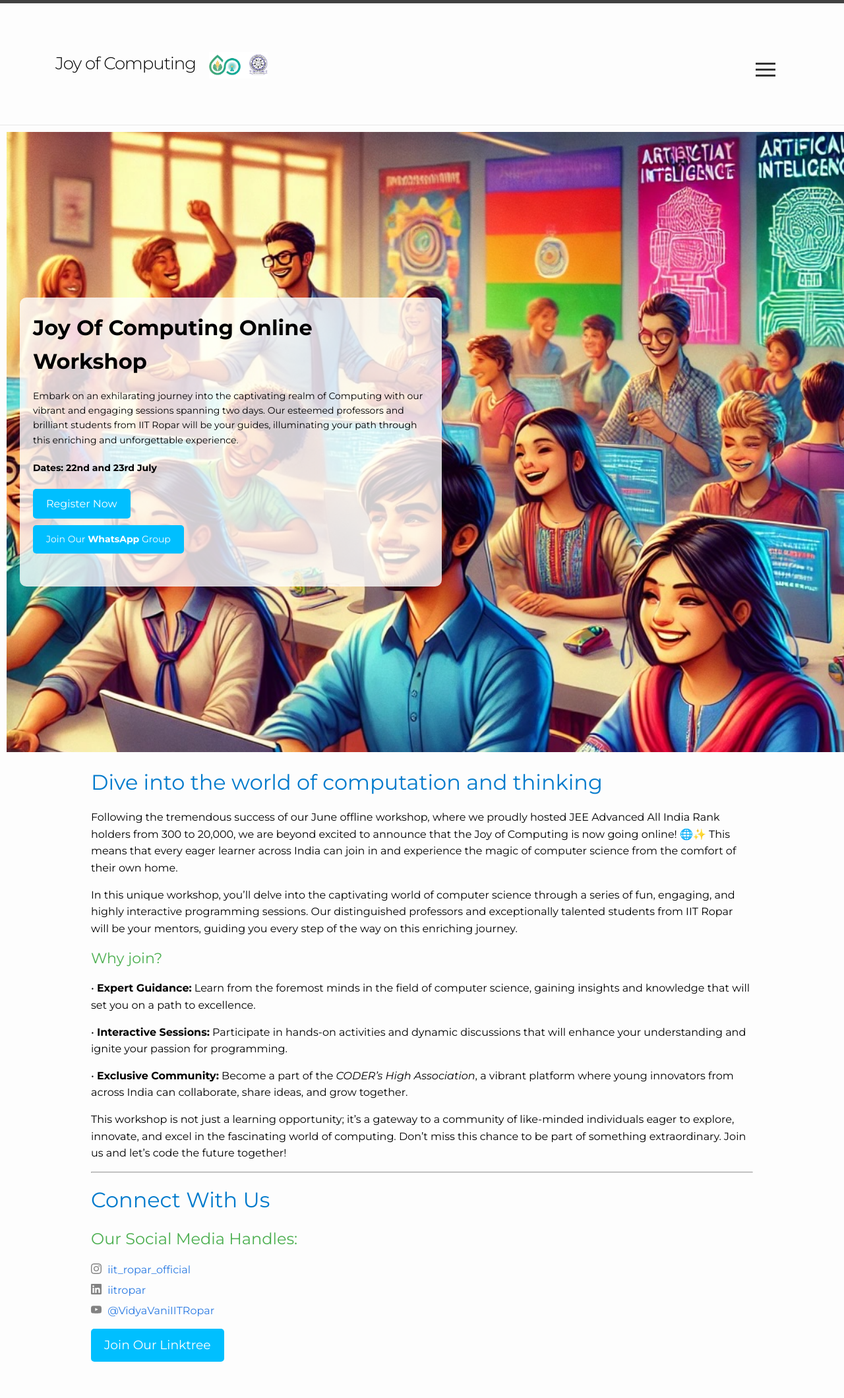
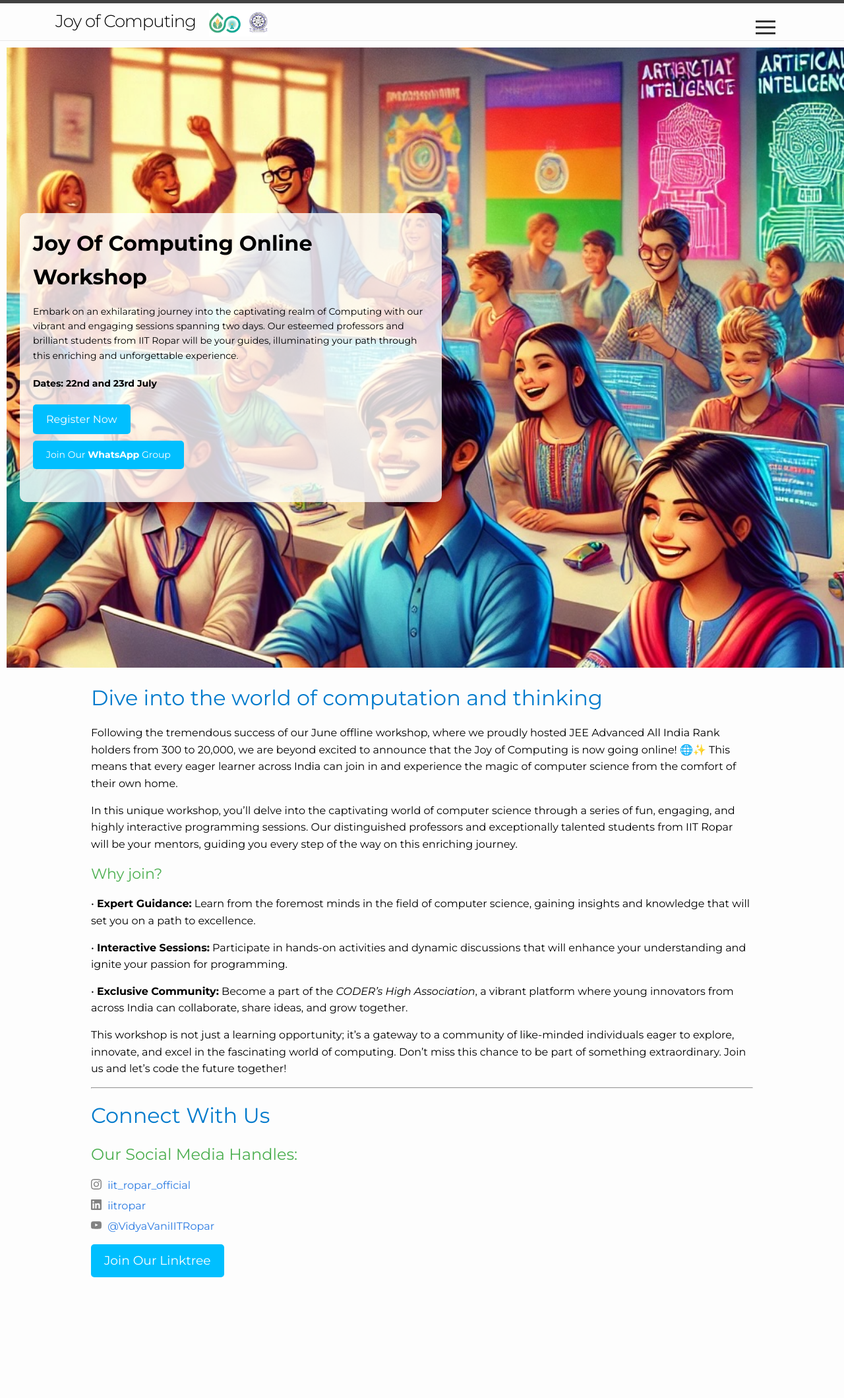
Before and after one commit to sudarshansudarshan/joc, a Jekyll site: the page built from index.markdown, in a window 1280 px wide. Shown: the whole page at 66% size. Built offline with Jekyll 4.4.1, drawn with Linux system fonts in a browser that asks for light colours; after the commit the page ends 1991 px from its top, so only the background shows below that.

Commit message:
Update header.html

```diff
--- a/_includes/header.html
+++ b/_includes/header.html
@@ -1,4 +1,4 @@
-<header class="site-header" role="banner" style="padding: 5vw;">
+<header class="site-header" role="banner" style="padding: 0 5vw;">
   <div class="wrapper" style="position: relative;">
     {%- assign default_paths = site.pages | map: "path" -%}
     {%- assign page_paths = site.header_pages | default: default_paths -%}
```
